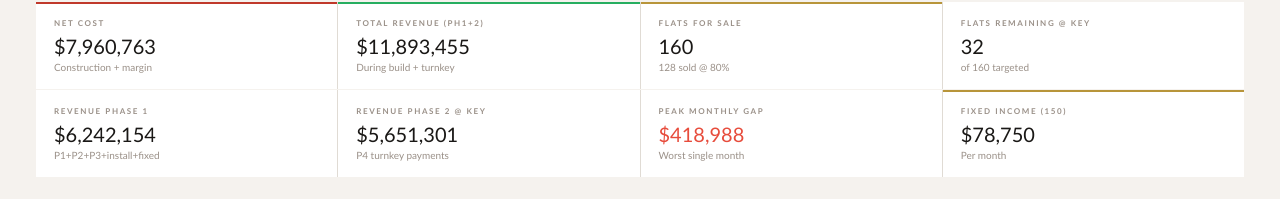
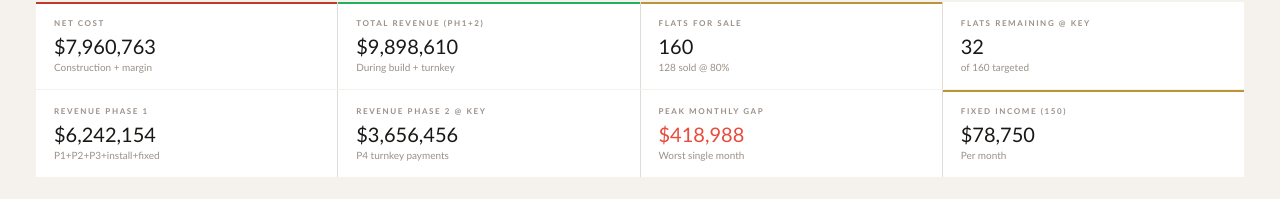
Before and after one commit to diyakawa21/analyzer-nali, a React (Vite) app: page / in a window 1280 px wide. Shown: the part 359-558 px from the top of the page. Built offline with nearby package versions, Linux system fonts and the light colour scheme.

Commit message:
fix phase 2

```diff
--- a/index.html
+++ b/index.html
@@ -1,12 +1,5 @@
 <!doctype html>
 <html lang="en">
-  <head>
-    <meta charset="UTF-8" />
-    <meta name="viewport" content="width=device-width, initial-scale=1.0" />
-    <title>Nali Tower — Feasibility Analysis</title>
-  </head>
-  <body>
-    <div id="root"></div>
-    <script type="module" src="/src/main.jsx"></script>
-  </body>
+  <head><meta charset="UTF-8" /><meta name="viewport" content="width=device-width, initial-scale=1.0" /><title>Nali Tower</title></head>
+  <body><div id="root"></div><script type="module" src="/src/main.jsx"></script></body>
 </html>
--- a/src/NaliTowerAnalyzer.jsx
+++ b/src/NaliTowerAnalyzer.jsx
@@ -154,13 +154,19 @@ function runNaliAnalysis(inputs) {
     }, 0)
   );
 
-  // Phase 2 (IR9+JM9+KM9+KR9)
-  const ir9 = types.reduce((s, t) => s + t.flatsForSale * sp * ip * t.p2, 0);
-  const jm9 = types.reduce((s, t) => s + t.flatsForSale * sp * ip * t.p3, 0);
+  // Phase 2 (IR9+JM9+KM9+KR9) — verified against Excel DB sheet
+  // Only P2/P3 arriving AFTER key is included here.
+  // P2/P3 collected during construction is already in Phase 1 cash flow.
+  // IR9 = P2 from last (p2Timing-1) sale months = 2 months when p2Timing=3
+  const ir9 = types.reduce((s, t) => s + ((sp * t.flatsForSale) / n) * (p2Timing - 1) * ip * t.p2, 0);
+  // JM9 = P3 from last (p3Timing-1) sale months = 6 months when p3Timing=7
+  const jm9 = types.reduce((s, t) => s + ((sp * t.flatsForSale) / n) * (p3Timing - 1) * ip * t.p3, 0);
+  // KM9 = installments collected during construction = units_pm × ip × install × n(n+1)/2
   const km9 = types.reduce((s, t) => {
     const upm = (sp * t.flatsForSale) / n;
     return s + upm * ip * t.monthlyInstallment * (n * (n + 1) / 2);
   }, 0);
+  // KR9 = P4 turnkey = actual P4 (can be negative) × flats × sp × ip
   const kr9 = types.reduce((s, t) => s + t.p4 * t.flatsForSale * sp * ip, 0);
   const totalRevPhase2 = Math.round(ir9 + jm9 + km9 + kr9);
 
--- a/vite.config.js
+++ b/vite.config.js
@@ -1,7 +1,3 @@
 import { defineConfig } from 'vite'
 import react from '@vitejs/plugin-react'
-
-export default defineConfig({
-  plugins: [react()],
-  base: '/nali/',
-})
+export default defineConfig({ plugins: [react()], base: '/analyzer-nali/' })
```
Also changed, not shown: src/main.jsx (+1 -6 lines), 1 other file (tests, documents, lock files or other folders).
